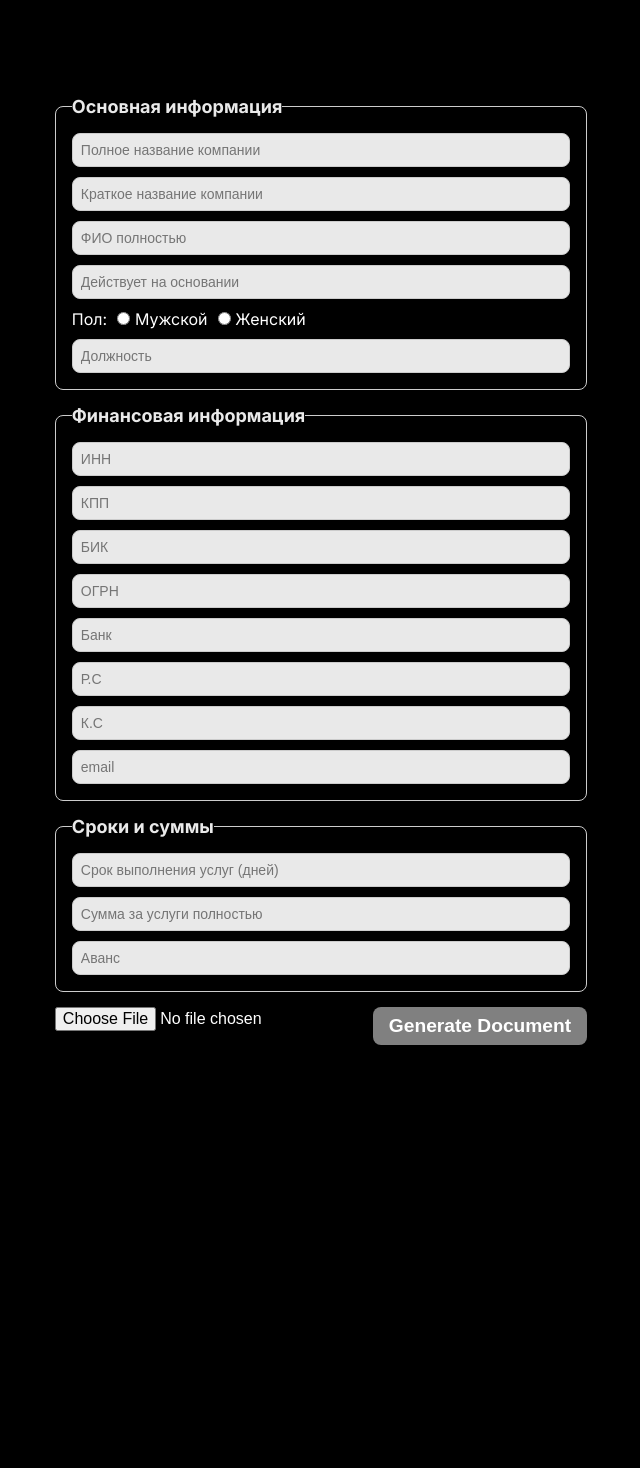
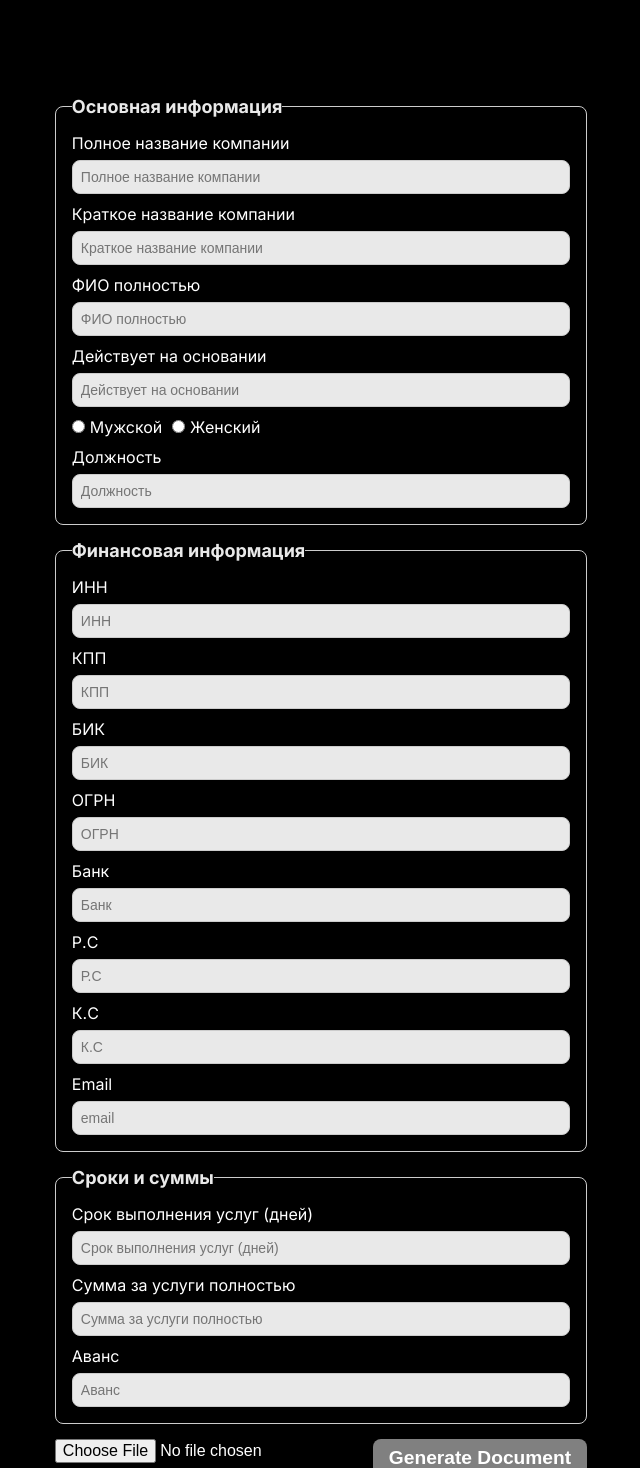
Before and after one commit to SectumImperial/WordCreator, a Next.js app: page / in a window 1280 px wide. Shown: the top 1468 px of the page, without its empty margins (319-959 px from the left). Before the commit the page ends 1141 px from the top, so only its background shows below. Built offline with nearby package versions, Linux system fonts and the light colour scheme.

Commit message:
added labels

```diff
--- a/src/components/ContractForm.tsx
+++ b/src/components/ContractForm.tsx
@@ -51,33 +51,49 @@ export const ContractForm = () => {
     <form onSubmit={handleSubmit} className={styles.form}>
       <fieldset className={styles.fieldset}>
         <legend className={styles.legend}>Основная информация</legend>
+
+        <label className={styles.label}>
+          Полное название компании
           <input
             name='company_name_full'
             onChange={handleChange}
             placeholder='Полное название компании'
             className={styles.input}
           />
+        </label>
+
+        <label className={styles.label}>
+          Краткое название компании
           <input
             name='company_name_short'
             onChange={handleChange}
             placeholder='Краткое название компании'
             className={styles.input}
           />
+        </label>
+
+        <label className={styles.label}>
+          ФИО полностью
           <input
             name='person_full'
             onChange={handleChange}
             placeholder='ФИО полностью'
             className={styles.input}
           />
+        </label>
+
+        <label className={styles.label}>
+          Действует на основании
           <input
             name='person_action'
             onChange={handleChange}
             placeholder='Действует на основании'
             className={styles.input}
           />
+        </label>
+
         <div className={styles.radioGroup}>
-          Пол:
-          <label>
+          <label className={styles.radioLabel}>
             <input
               type='radio'
               name='gender'
@@ -87,7 +103,7 @@ export const ContractForm = () => {
             />
             Мужской
           </label>
-          <label>
+          <label className={styles.radioLabel}>
             <input
               type='radio'
               name='gender'
@@ -98,16 +114,23 @@ export const ContractForm = () => {
             Женский
           </label>
         </div>
+
+        <label className={styles.label}>
+          Должность
           <input
             name='position'
             onChange={handleChange}
             placeholder='Должность'
             className={styles.input}
           />
+        </label>
       </fieldset>
 
       <fieldset className={styles.fieldset}>
         <legend className={styles.legend}>Финансовая информация</legend>
+
+        <label className={styles.label}>
+          ИНН
           <input
             type='number'
             name='INN'
@@ -115,6 +138,10 @@ export const ContractForm = () => {
             placeholder='ИНН'
             className={styles.input}
           />
+        </label>
+
+        <label className={styles.label}>
+          КПП
           <input
             type='number'
             name='KPP'
@@ -122,6 +149,10 @@ export const ContractForm = () => {
             placeholder='КПП'
             className={styles.input}
           />
+        </label>
+
+        <label className={styles.label}>
+          БИК
           <input
             type='number'
             name='BIC'
@@ -129,6 +160,10 @@ export const ContractForm = () => {
             placeholder='БИК'
             className={styles.input}
           />
+        </label>
+
+        <label className={styles.label}>
+          ОГРН
           <input
             type='number'
             name='OGRN'
@@ -136,12 +171,20 @@ export const ContractForm = () => {
             placeholder='ОГРН'
             className={styles.input}
           />
+        </label>
+
+        <label className={styles.label}>
+          Банк
           <input
             name='Bank'
             onChange={handleChange}
             placeholder='Банк'
             className={styles.input}
           />
+        </label>
+
+        <label className={styles.label}>
+          Р.С
           <input
             type='number'
             name='rs'
@@ -149,6 +192,10 @@ export const ContractForm = () => {
             placeholder='Р.С'
             className={styles.input}
           />
+        </label>
+
+        <label className={styles.label}>
+          К.С
           <input
             type='number'
             name='ks'
@@ -156,6 +203,10 @@ export const ContractForm = () => {
             placeholder='К.С'
             className={styles.input}
           />
+        </label>
+
+        <label className={styles.label}>
+          Email
           <input
             name='email'
             type='email'
@@ -163,10 +214,14 @@ export const ContractForm = () => {
             placeholder='email'
             className={styles.input}
           />
+        </label>
       </fieldset>
 
       <fieldset className={styles.fieldset}>
         <legend className={styles.legend}>Сроки и суммы</legend>
+
+        <label className={styles.label}>
+          Срок выполнения услуг (дней)
           <input
             type='number'
             name='project_days'
@@ -174,6 +229,10 @@ export const ContractForm = () => {
             placeholder='Срок выполнения услуг (дней)'
             className={styles.input}
           />
+        </label>
+
+        <label className={styles.label}>
+          Сумма за услуги полностью
           <input
             type='number'
             name='total_amount'
@@ -181,6 +240,10 @@ export const ContractForm = () => {
             placeholder='Сумма за услуги полностью'
             className={styles.input}
           />
+        </label>
+
+        <label className={styles.label}>
+          Аванс
           <input
             type='number'
             name='imprest_amount'
@@ -188,6 +251,7 @@ export const ContractForm = () => {
             placeholder='Аванс'
             className={styles.input}
           />
+        </label>
       </fieldset>
 
       <div className={styles.fileNavigation}>
--- a/src/components/contract-form.module.css
+++ b/src/components/contract-form.module.css
@@ -90,3 +90,14 @@
   visibility: visible;
   opacity: 1;
 }
+
+.label {
+  display: flex;
+  flex-direction: column;
+  gap: 7px;
+  cursor: pointer;
+}
+
+.radioLabel {
+  cursor: pointer;
+}
```
Lines whose indentation alone changed are shown as unchanged.
